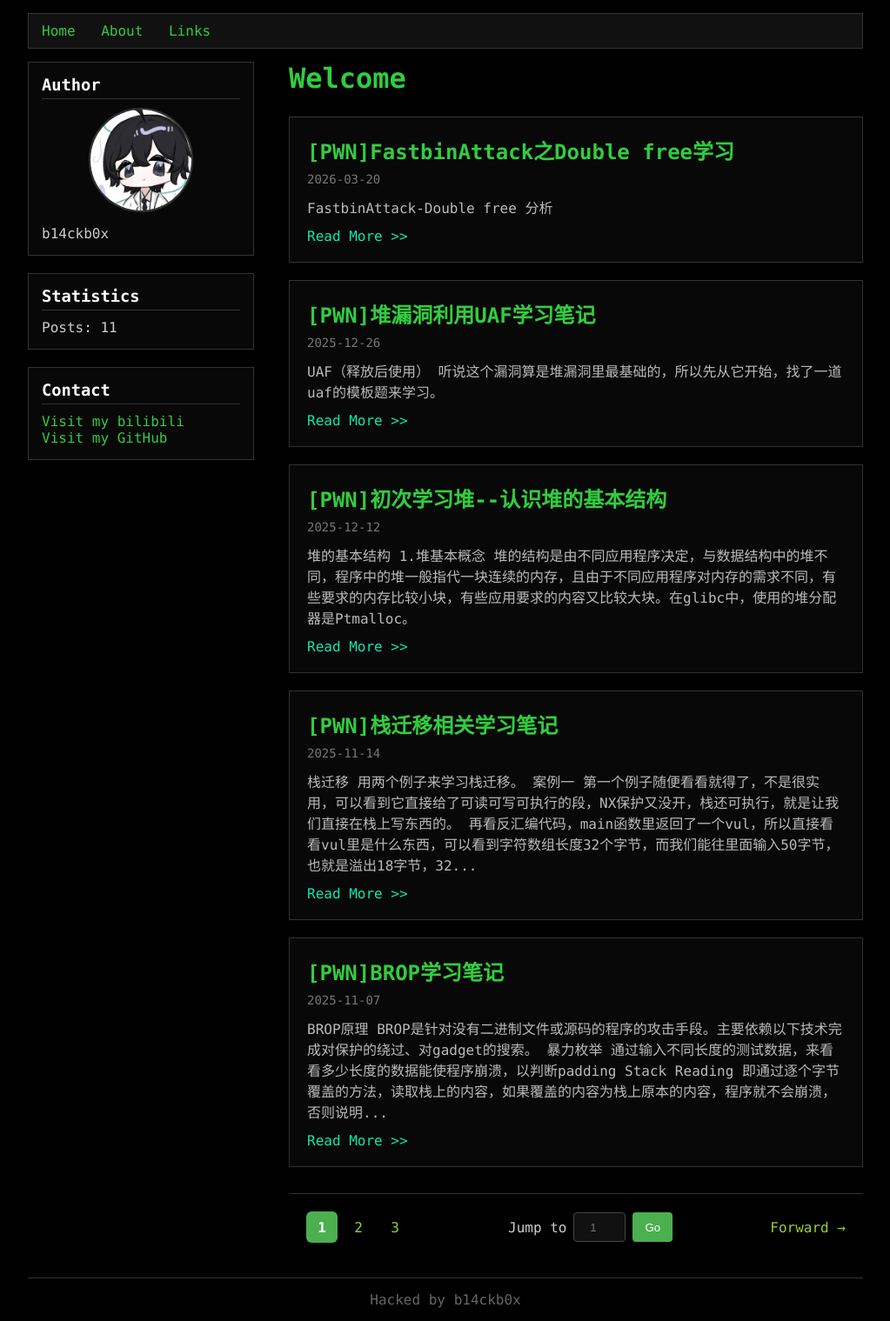
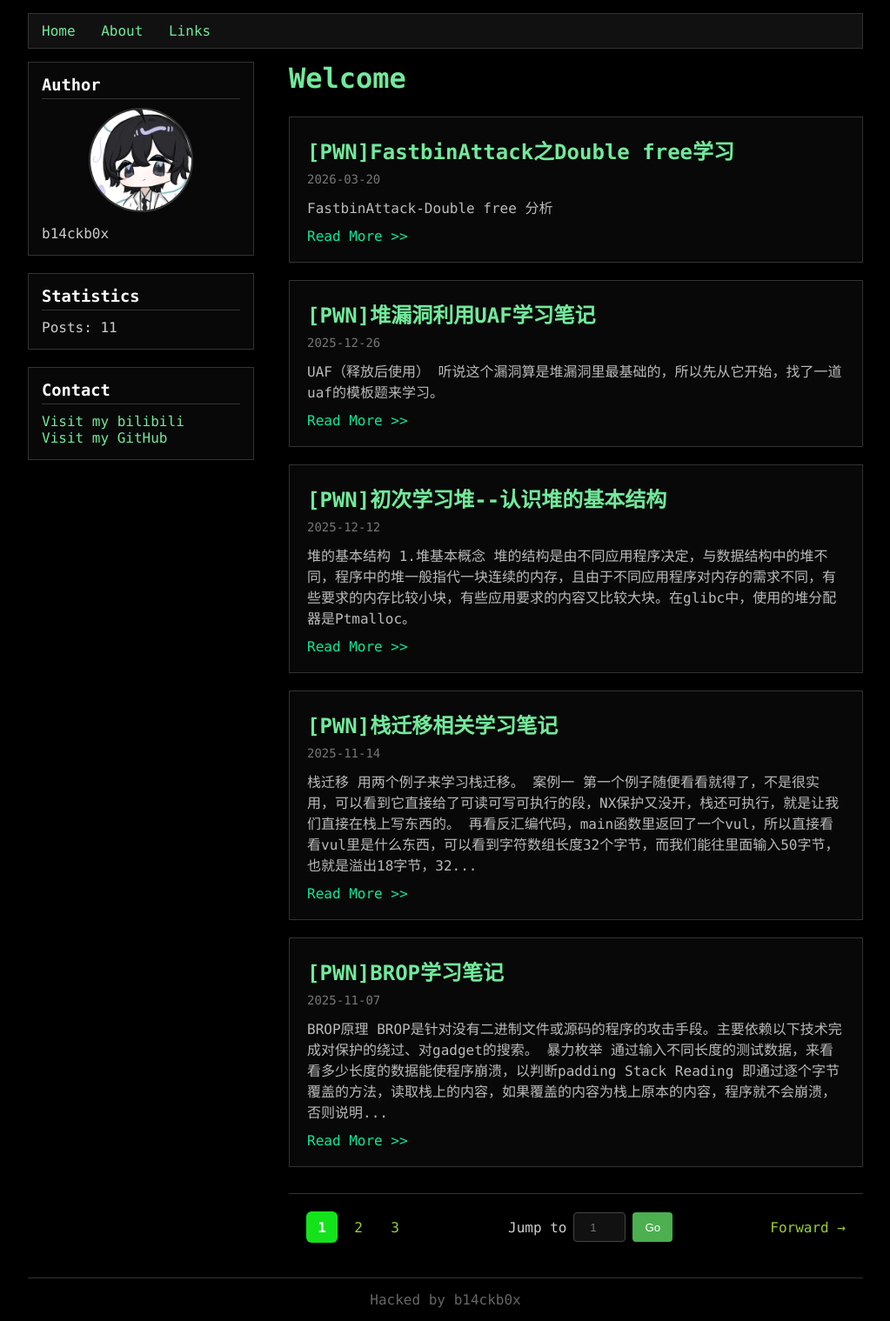
Before and after one commit to NTC627/ntc627.github.io, a Jekyll site: the page built from index.html, in a window 1280 px wide. Shown: the whole page at 87% size, without its empty margins (128-1151 px from the left). Built offline with Jekyll 4.4.1, drawn with Linux system fonts in a browser that asks for light colours; the list of posts is cut into pages by our own code.

Commit message:
small tweak

```diff
--- a/_layouts/default.html
+++ b/_layouts/default.html
@@ -27,8 +27,8 @@
 
 <header class="navbar">
     <a href="{{ '/' | relative_url }}">Home</a>
-    <a href="{{ '/about/' | relative_url }}">About</a>
-    <a href="{{ '/links/' | relative_url }}">Links</a>
+    <a href="{{ '/' | relative_url }}">About</a>
+    <a href="{{ '/' | relative_url }}">Links</a>
 </header>
 
 <div class="container">
--- a/assets/css/style.css
+++ b/assets/css/style.css
@@ -16,7 +16,7 @@
   }
 
   a {
-  color: #32cd3ffe;
+  color: #72ea9cfe;
   text-decoration: none;
   }
 
@@ -93,7 +93,7 @@
   }
 
   .page-number {
-    color: #9acd32;
+    color: #0ca02a;
     transition: all 0.2s;
   }
 
@@ -102,13 +102,13 @@
   }
 
   .page-current {
-    background: #4caf50;
+    background: #14e21b;
     color: white;
     font-weight: 600;
   }
 
   .page-nav {
-    color: #9acd32;
+    color: #5bcd32;
     text-decoration: none;
     white-space: nowrap;
   }
@@ -154,7 +154,7 @@
     color: white;
 
     cursor: pointer;
-}
+  }
 
   .page-jump button:hover {
     opacity: 0.9;
@@ -234,7 +234,7 @@
   }
 
   .read-more {
-  color: #0de8b1;
+  color: #0de89b;
   }
 
   .pagination {
@@ -254,15 +254,12 @@
   }
 
   @media (max-width: 900px) {
-
-
   .main-layout {
       flex-direction: column;
   }
 
   .sidebar {
-      width: 220px;
-      flex-shrink: 0;
+      width: none;
   }
 
 
```
Also changed, not shown: about.html (renamed from links.md, +3 -4 lines), links.html (renamed from about.md, +3 -4 lines).
